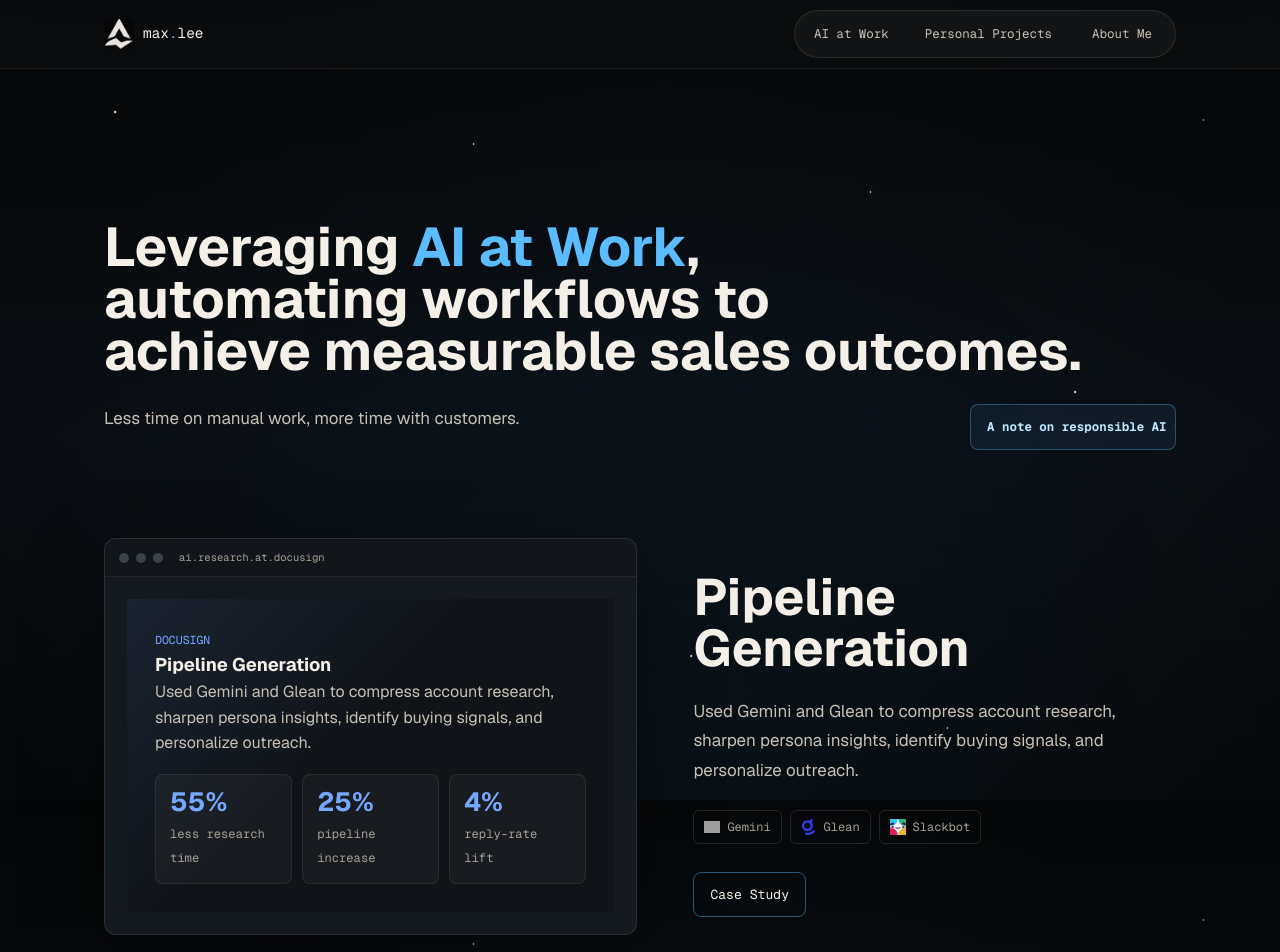
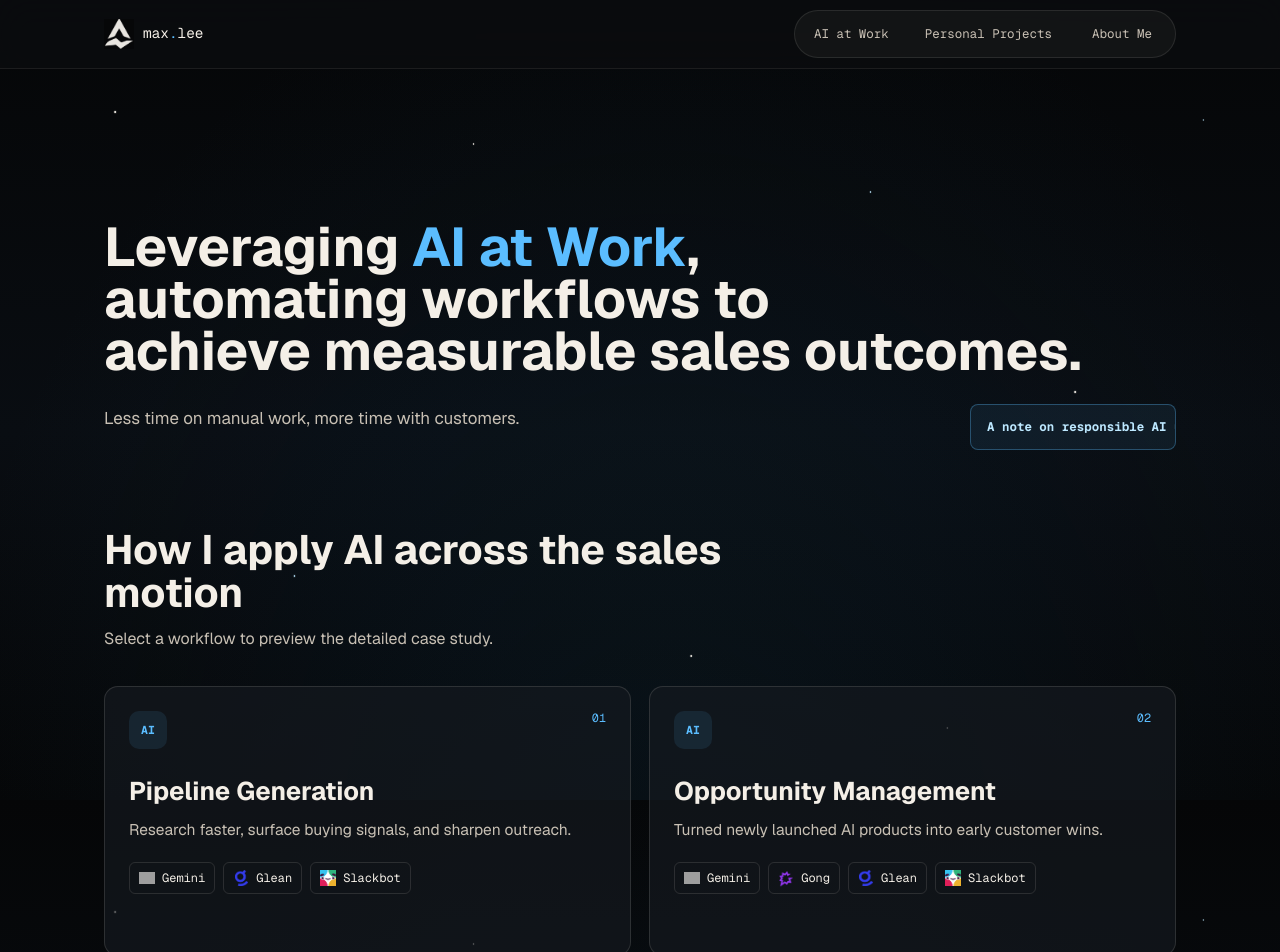
Before and after one commit to maxleesianyi/max-lee-ai-portfolio-website, a Next.js app: page /ai-at-work in a window 1280 px wide. Shown: the top 952 px of the page. Built offline with nearby package versions, Linux system fonts and the light colour scheme; grey boxes are pictures that could not be loaded.

Commit message:
Refresh AI at Work workflow cards

```diff
--- a/app/ai-at-work/page.tsx
+++ b/app/ai-at-work/page.tsx
@@ -27,18 +27,20 @@
           <p>{hero.body}</p>
           <aside className="ai-use-disclaimer" tabIndex={0} aria-label="A note on responsible AI use">
             <strong>A note on responsible AI use</strong>
-            <p>
-              All examples shown here were developed within Docusign&apos;s approved tools, access controls,
-              and data-governance policies. Some workflows are therefore intentionally limited without
-              external integrations, AI agents, or access to restricted systems.
-            </p>
+            <p>{hero.disclaimer}</p>
           </aside>
         </div>
       </section>
-      <section className="section-pad feature-stack subpage-stack">
+      <section className="section-pad subpage-stack ai-workflow-section">
+        <div className="ai-workflow-heading">
+          <h2>How I apply AI across the sales motion</h2>
+          <p>Select a workflow to preview the detailed case study.</p>
+        </div>
+        <div className="ai-workflow-grid">
         {workStories.map((story, index) => (
           <WorkFeature key={story.slug} story={story} index={index} />
         ))}
+        </div>
       </section>
     </PageShell>
   );
--- a/app/components/PortfolioBlocks.tsx
+++ b/app/components/PortfolioBlocks.tsx
@@ -276,18 +276,17 @@
 
 export function WorkFeature({ story, index }: { story: WorkStory; index: number }) {
   return (
-    <article className={`feature-row ${index % 2 ? "feature-row--reverse" : ""}`}>
-      <WorkVisual story={story} />
-      <div className="feature-copy">
+    <article className="ai-workflow-card">
+      <Link href={`/ai-at-work/${story.slug}`} aria-label={`${story.title} case study`}>
+        <div className="ai-workflow-card-topline">
+          <span className="ai-workflow-card-icon" aria-hidden="true">AI</span>
+          <span className="ai-workflow-card-number">{String(index + 1).padStart(2, "0")}</span>
+        </div>
         <h2>{story.title}</h2>
-        <p>{story.summary}</p>
+        <p>{story.galleryDescription}</p>
         <ToolTagList tags={story.tags} />
-        <div className="feature-actions">
-          <Link className="text-link" href={`/ai-at-work/${story.slug}`}>
-            Case Study
-          </Link>
-        </div>
-      </div>
+        <span className="ai-workflow-card-label">Case Study</span>
+      </Link>
     </article>
   );
 }
--- a/app/globals.css
+++ b/app/globals.css
@@ -1217,6 +1217,7 @@
   color: var(--dim);
   font-size: 0.92rem;
   line-height: 1.6;
+  white-space: pre-line;
   opacity: 0;
   transition: max-height 240ms ease, margin-top 240ms ease, opacity 180ms ease;
 }
@@ -1232,13 +1233,131 @@
 
 .ai-use-disclaimer:hover p,
 .ai-use-disclaimer:focus-visible p {
-  max-height: 170px;
+  max-height: 250px;
   margin-top: 11px;
   opacity: 1;
 }
 
 .subpage-stack {
   padding-top: 60px;
+}
+
+.ai-workflow-section {
+  padding-top: 50px;
+}
+
+.ai-workflow-heading {
+  max-width: 700px;
+  margin-bottom: 34px;
+}
+
+.ai-workflow-heading h2 {
+  margin: 0;
+  font-size: clamp(2rem, 3.2vw, 3rem);
+  font-weight: 620;
+  line-height: 1.05;
+}
+
+.ai-workflow-heading p {
+  margin: 12px 0 0;
+  color: var(--dim);
+  font-size: 1rem;
+  line-height: 1.6;
+}
+
+.ai-workflow-grid {
+  display: grid;
+  grid-template-columns: repeat(2, minmax(0, 1fr));
+  gap: 18px;
+}
+
+.ai-workflow-card {
+  min-width: 0;
+}
+
+.ai-workflow-card > a {
+  display: flex;
+  min-height: 270px;
+  flex-direction: column;
+  border: 1px solid rgba(244, 239, 231, 0.13);
+  border-radius: 14px;
+  background: rgba(21, 26, 32, 0.68);
+  padding: 24px;
+  transition: transform 180ms ease, border-color 180ms ease, background 180ms ease, box-shadow 180ms ease;
+}
+
+.ai-workflow-card > a:hover,
+.ai-workflow-card > a:focus-visible {
+  border-color: rgba(91, 189, 255, 0.82);
+  background: rgba(30, 41, 52, 0.92);
+  box-shadow: 0 18px 42px rgba(5, 18, 32, 0.35), inset 0 0 0 1px rgba(91, 189, 255, 0.06);
+  outline: none;
+  transform: translateY(-4px);
+}
+
+.ai-workflow-card-topline {
+  display: flex;
+  align-items: flex-start;
+  justify-content: space-between;
+  gap: 16px;
+}
+
+.ai-workflow-card-icon {
+  display: grid;
+  width: 38px;
+  height: 38px;
+  place-items: center;
+  border-radius: 10px;
+  background: rgba(91, 189, 255, 0.1);
+  color: var(--gold);
+  font-family: var(--font-geist-mono), monospace;
+  font-size: 0.72rem;
+  font-weight: 700;
+}
+
+.ai-workflow-card-number,
+.ai-workflow-card-label {
+  color: var(--gold);
+  font-family: var(--font-geist-mono), monospace;
+  font-size: 0.74rem;
+  line-height: 1.2;
+}
+
+.ai-workflow-card h2 {
+  margin: 28px 0 0;
+  font-size: clamp(1.4rem, 2vw, 1.8rem);
+  font-weight: 620;
+  line-height: 1.12;
+}
+
+.ai-workflow-card p {
+  margin: 12px 0 0;
+  color: var(--dim);
+  font-size: 0.97rem;
+  line-height: 1.6;
+}
+
+.ai-workflow-card .tag-list {
+  margin-top: 20px;
+}
+
+.ai-workflow-card .tag-list li {
+  padding: 6px 9px;
+  color: var(--bone);
+}
+
+.ai-workflow-card-label {
+  margin-top: auto;
+  padding-top: 22px;
+  opacity: 0;
+  transform: translateY(3px);
+  transition: opacity 180ms ease, transform 180ms ease;
+}
+
+.ai-workflow-card > a:hover .ai-workflow-card-label,
+.ai-workflow-card > a:focus-visible .ai-workflow-card-label {
+  opacity: 1;
+  transform: translateY(0);
 }
 
 .experience-explorer {
@@ -1793,6 +1912,19 @@
     width: 100%;
   }
 
+  .ai-workflow-grid {
+    grid-template-columns: 1fr;
+  }
+
+  .ai-workflow-card > a {
+    min-height: 0;
+  }
+
+  .ai-workflow-card-label {
+    opacity: 1;
+    transform: none;
+  }
+
   .nav-shell {
     height: auto;
     min-height: 68px;
--- a/content/site.json
+++ b/content/site.json
@@ -143,7 +143,8 @@
           { "text": "AI at Work", "color": "#5BBDFF" },
           { "text": ",\nautomating workflows to\nachieve measurable sales outcomes." }
         ],
-        "body": "Less time on manual work, more time with customers."
+        "body": "Less time on manual work, more time with customers.",
+        "disclaimer": "All examples shown here were developed within my company's approved tools, access controls, and data-governance policies. Some workflows are therefore intentionally limited without external integrations, AI agents, or access to restricted systems.\n\nAll examples are anonymised or reconstructed using fictional data. No confidential customer, employee or company information is shown."
       }
     },
     "projects": {
```
